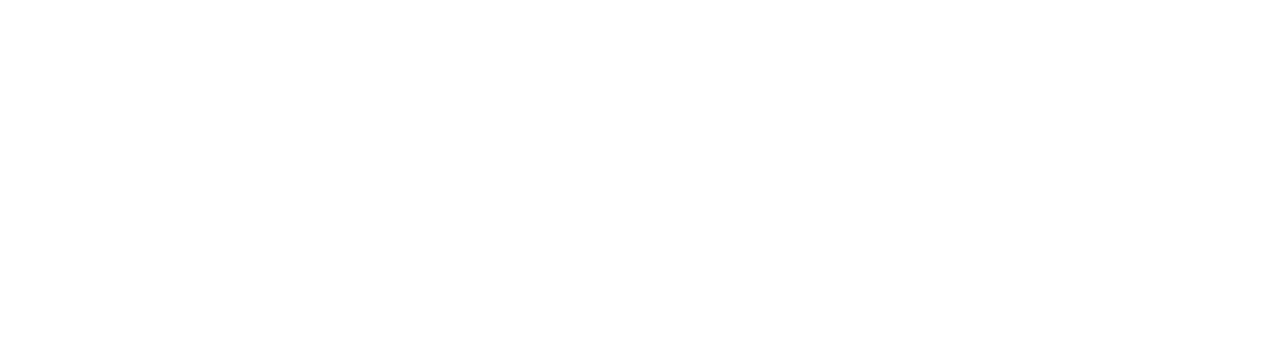
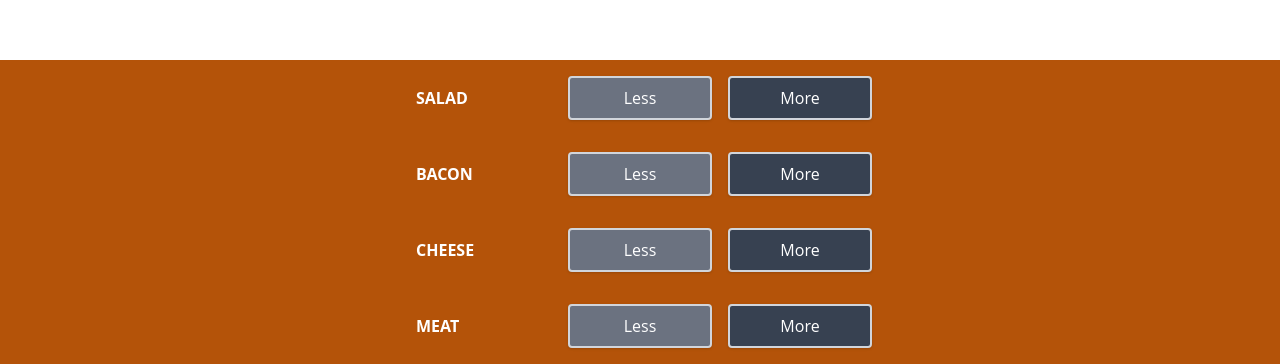
Before and after one commit to leonoronhas/burguer-builder, a React (Create React App) app: page / in a window 1280 px wide. Shown: the part 904-1268 px from the top of the page. Before the commit the page ends 800 px from the top, so only its background shows below. Built offline with nearby package versions, Linux system fonts and the light colour scheme.

Commit message:
Build controls adding and removing ingredients

```diff
--- a/src/App.js
+++ b/src/App.js
@@ -2,14 +2,15 @@
 
 import Layout from "./components/layout/Layout";
 import "./App.css";
+import BurgerBuilder from "./container/BurgerBuilder/BurgerBuilder";
 
 function App() {
   return (
-    <div className="flex justify-center mx-auto font-bold">
+    <>
       <Layout>
-
+        <BurgerBuilder />
       </Layout>
-    </div>
+    </>
   );
 }
 
--- /dev/null
+++ b/src/components/Burger/BuildControls/BuildControl/BuildControl.js
@@ -0,0 +1,21 @@
+import React from "react";
+
+const BuildControl = (props) => (
+  <div className="flex justify-between items-center">
+    <div className="p-4 font-bold w-40 text-white uppercase">{props.label}</div>
+    <button
+      className="block inherit p-2 mx-2 w-36 bg-gray-500 shadow rounded border-2 border-gray-300 text-white my-4 hover:bg-yellow-400"
+      onClick={props.removed}
+    >
+      Less
+    </button>
+    <button
+      className="block inherit p-2 mx-2 w-36 bg-gray-700 shadow rounded border-2 border-gray-300 text-white my-4 hover:bg-yellow-600"
+      onClick={props.added}
+    >
+      More
+    </button>
+  </div>
+);
+
+export default BuildControl;
--- /dev/null
+++ b/src/components/Burger/BuildControls/BuildControls.js
@@ -0,0 +1,29 @@
+import React from "react";
+
+import BuildControl from "./BuildControl/BuildControl";
+
+const controls = [
+  { label: "Salad", type: "salad" },
+  { label: "Bacon", type: "bacon" },
+  { label: "Cheese", type: "cheese" },
+  { label: "Meat", type: "meat" },
+];
+
+const BuildControls = (props) => {
+  return (
+    <div className="w-full bg-yellow-700 flex flex-col items-center shadow-xl m-auto">
+      {controls.map((ctrl) => {
+        return (
+          <BuildControl
+            key={ctrl.label}
+            label={ctrl.label}
+            added={() => props.ingredientAdded(ctrl.type)}
+            removed={() => props.ingredientRemoved(ctrl.type)}
+          />
+        );
+      })}
+    </div>
+  );
+};
+
+export default BuildControls;
--- a/src/components/Burger/Burger.js
+++ b/src/components/Burger/Burger.js
@@ -1,17 +1,30 @@
-import React from 'react';
+import React from "react";
 
-import BurgerIngredient from './BurgerIngredient/BurgerIngredient';
+import BurgerIngredient from "./BurgerIngredient/BurgerIngredient";
 
 const Burger = (props) => {
+  // Convert object to array with keys()
+  let transformedIngredients = Object.keys(props.ingredients)
+    .map((igKey) => {
+      return [...Array(props.ingredients[igKey])].map((_, i) => {
+        return <BurgerIngredient key={igKey + i} type={igKey} />;
+      });
+    })
+    .reduce((arr, el) => {
+      return arr.concat(el);
+    }, []);
+
+  if (!transformedIngredients.length) {
+    transformedIngredients = <p>Please start adding Ingredients!</p>;
+  }
 
   return (
     <div className="w-full md:w-screen m-auto lg:px-40 md:px-32 md:h-700px h-500px lg:h-900px text-center font-bold text-m">
       <BurgerIngredient type="bread-top" />
-            <BurgerIngredient type="cheese" />
-            <BurgerIngredient type="meat" />
+      {transformedIngredients}
       <BurgerIngredient type="bread-bottom" />
     </div>
   );
 };
 
-export default Burger
+export default Burger;
--- a/src/components/layout/Layout.js
+++ b/src/components/layout/Layout.js
@@ -1,11 +1,9 @@
-import { PreviousMap } from "postcss";
-
 import React from "react";
 
 const Layout = (props) => (
   <>
     <div>Toolbar, SideDrawer, Backdrop</div>
-    <main>{props.children}</main>
+    <main className="mt-10">{props.children}</main>
   </>
 );
 
--- a/src/container/BurgerBuilder/BurgerBuilder.js
+++ b/src/container/BurgerBuilder/BurgerBuilder.js
@@ -1,12 +1,64 @@
-import React from "react";
+import React, { useState } from "react";
+import BuildControls from "../../components/Burger/BuildControls/BuildControls";
 
-import Burger from '../../components/Burger/Burger'
+import Burger from "../../components/Burger/Burger";
+
+const INGREDIENT_PRICES = {
+  salad: 0.5,
+  cheese: 0.8,
+  bacon: 0.9,
+  meat: 1.5,
+};
 
 const BurgerBuilder = () => {
+  const [totalPrice, setTotalPrice] = useState(4);
+  const [ingredients, setIngredients] = useState({
+    salad: 0,
+    bacon: 0,
+    cheese: 0,
+    meat: 0,
+  });
+
+  const addIngredientHandler = (type) => {
+    const oldCount = ingredients[type];
+    const updatedCount = oldCount + 1;
+    const updatedIngredients = {
+      ...ingredients,
+    };
+    updatedIngredients[type] = updatedCount;
+    const priceAddition = INGREDIENT_PRICES[type];
+    const oldPrice = totalPrice;
+    const newPrice = oldPrice + priceAddition;
+
+    setTotalPrice(newPrice);
+    setIngredients(updatedIngredients);
+  };
+
+  const removeIngredientHandler = (type) => {
+    const oldCount = ingredients[type];
+    if(oldCount <= 0){
+        return;
+    }
+    const updatedCount = oldCount - 1;
+    const updatedIngredients = {
+      ...ingredients,
+    };
+    updatedIngredients[type] = updatedCount;
+    const priceDeduction = INGREDIENT_PRICES[type];
+    const oldPrice = totalPrice;
+    const newPrice = oldPrice - priceDeduction;
+
+    setTotalPrice(newPrice);
+    setIngredients(updatedIngredients);
+  };
+
   return (
     <>
-      <Burger />
-      <div>Build Controls</div>
+      <Burger ingredients={ingredients} />
+      <BuildControls
+        ingredientAdded={addIngredientHandler}
+        ingredientRemoved={removeIngredientHandler}
+      />
     </>
   );
 };
```
Lines whose indentation alone changed are shown as unchanged.
